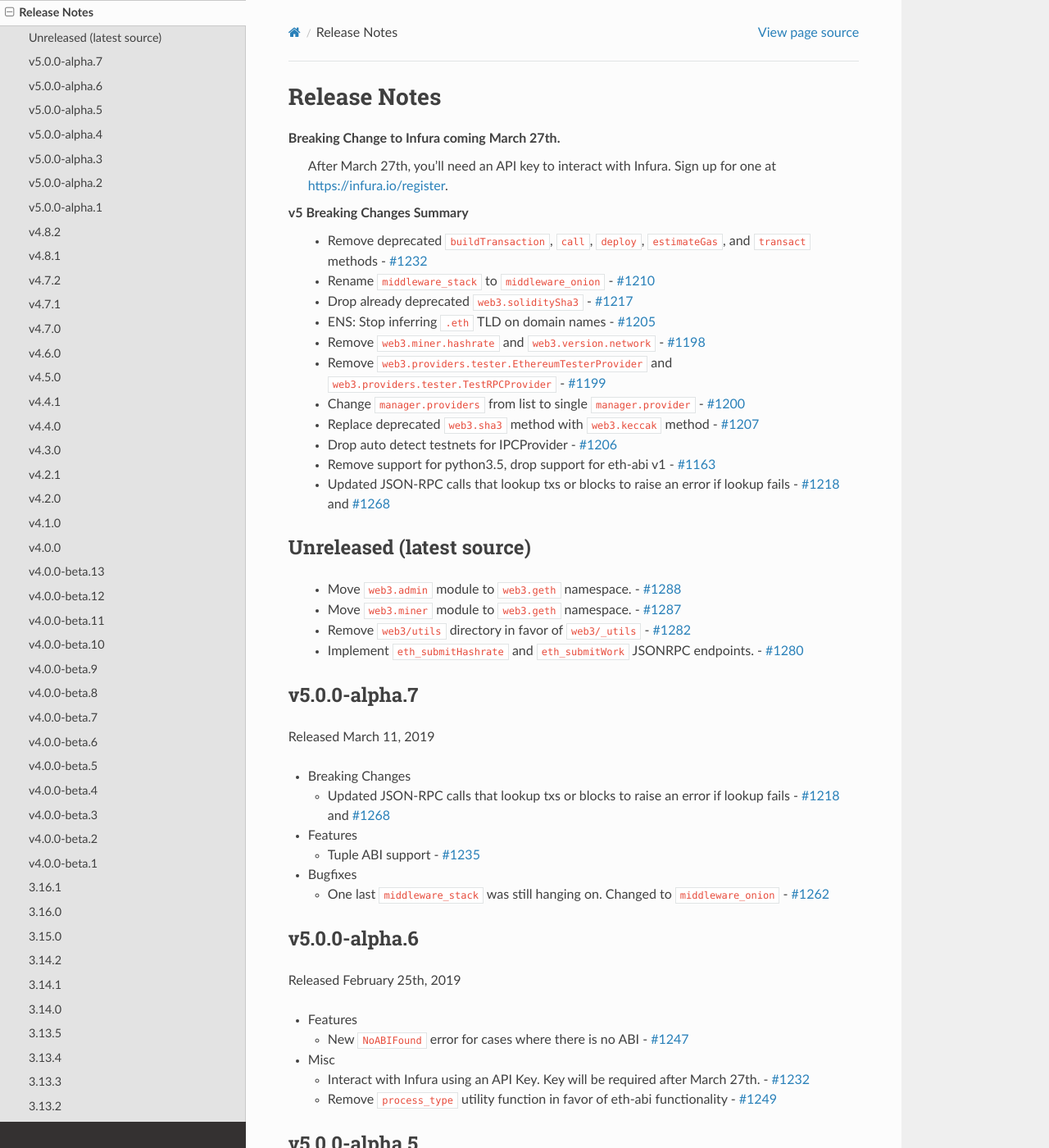
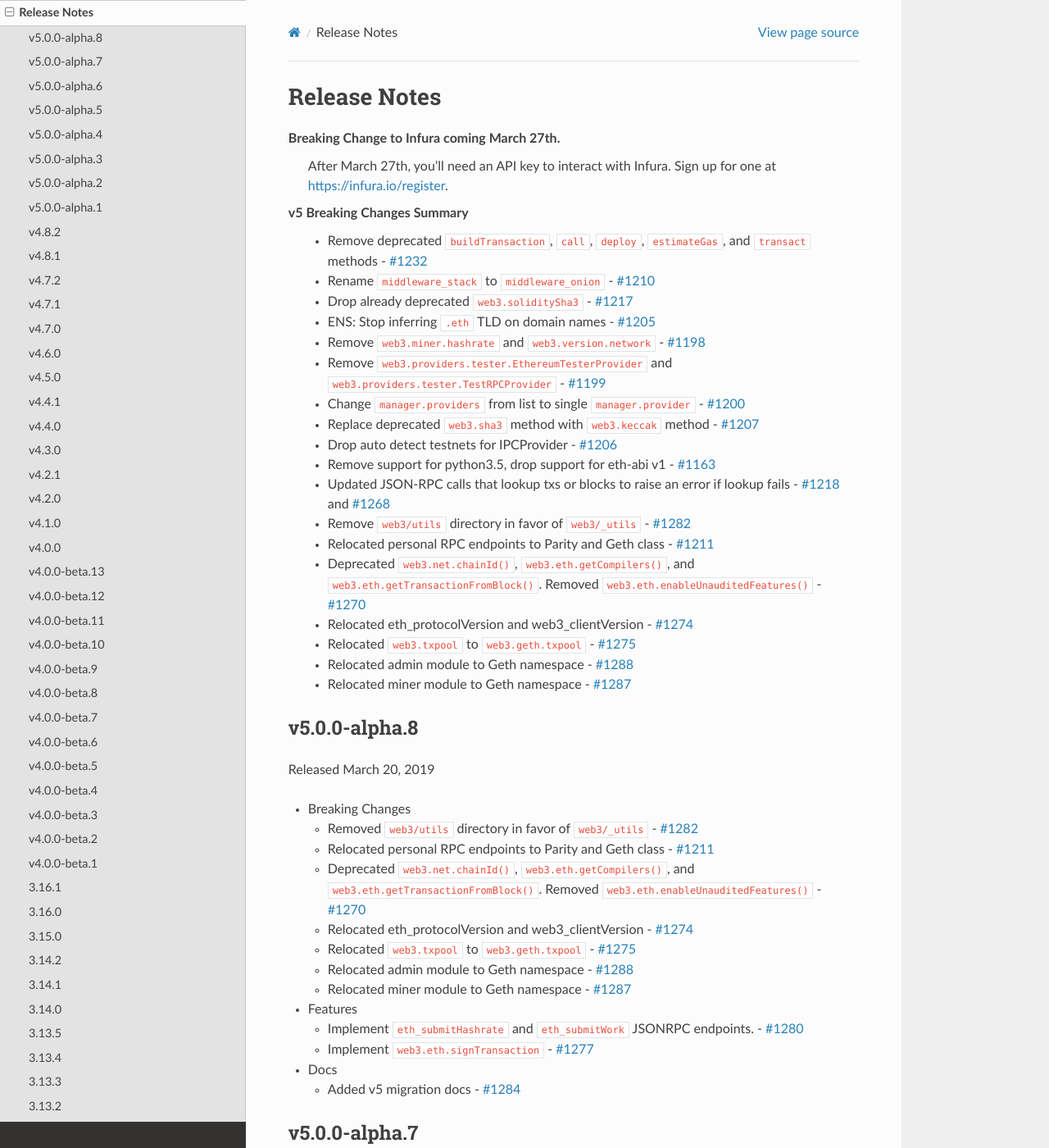
Before and after one commit to shuziren/web3.py, a Sphinx documentation site: the page built from docs/releases.rst, in a window 1280 px wide and 1400 px high. Shown: the whole window at 82% size. Built offline with Sphinx 7.4.7 and the Read the Docs theme 2.0.0, drawn with Linux system fonts in a browser that asks for light colours.

Commit message:
v5.0.0a8 release notes and updated migration guide

```diff
--- a/docs/releases.rst
+++ b/docs/releases.rst
@@ -33,17 +33,55 @@ v5 Breaking Changes Summary
     an error if lookup fails
     - `#1218 <https://github.com/ethereum/web3.py/pull/1218>`_ and
     `#1268 <https://github.com/ethereum/web3.py/pull/1268>`_
-
-Unreleased (latest source)
---------------------------
-  - Move ``web3.admin`` module to ``web3.geth`` namespace.
-    - `#1288 <https://github.com/ethereum/web3.py/pull/1288>`_
-  - Move ``web3.miner`` module to ``web3.geth`` namespace.
-    - `#1287 <https://github.com/ethereum/web3.py/pull/1287>`_
   - Remove ``web3/utils`` directory in favor of ``web3/_utils``
     - `#1282 <https://github.com/ethereum/web3.py/pull/1282>`_
+  - Relocated personal RPC endpoints to Parity and Geth class
+    - `#1211 <https://github.com/ethereum/web3.py/pull/1211>`_
+  - Deprecated ``web3.net.chainId()``, ``web3.eth.getCompilers()``,
+    and ``web3.eth.getTransactionFromBlock()``. Removed ``web3.eth.enableUnauditedFeatures()``
+    - `#1270 <https://github.com/ethereum/web3.py/pull/1270>`_
+  - Relocated eth_protocolVersion and web3_clientVersion
+    - `#1274 <https://github.com/ethereum/web3.py/pull/1274>`_
+  - Relocated ``web3.txpool`` to ``web3.geth.txpool``
+    - `#1275 <https://github.com/ethereum/web3.py/pull/1275>`_
+  - Relocated admin module to Geth namespace
+    - `#1288 <https://github.com/ethereum/web3.py/pull/1288>`_
+  - Relocated miner module to Geth namespace
+    - `#1287 <https://github.com/ethereum/web3.py/pull/1287>`_
+
+v5.0.0-alpha.8
+--------------
+Released March 20, 2019
+
+- Breaking Changes
+
+  - Removed ``web3/utils`` directory in favor of ``web3/_utils``
+    - `#1282 <https://github.com/ethereum/web3.py/pull/1282>`_
+  - Relocated personal RPC endpoints to Parity and Geth class
+    - `#1211 <https://github.com/ethereum/web3.py/pull/1211>`_
+  - Deprecated ``web3.net.chainId()``, ``web3.eth.getCompilers()``,
+    and ``web3.eth.getTransactionFromBlock()``. Removed ``web3.eth.enableUnauditedFeatures()``
+    - `#1270 <https://github.com/ethereum/web3.py/pull/1270>`_
+  - Relocated eth_protocolVersion and web3_clientVersion
+    - `#1274 <https://github.com/ethereum/web3.py/pull/1274>`_
+  - Relocated ``web3.txpool`` to ``web3.geth.txpool``
+    - `#1275 <https://github.com/ethereum/web3.py/pull/1275>`_
+  - Relocated admin module to Geth namespace
+    - `#1288 <https://github.com/ethereum/web3.py/pull/1288>`_
+  - Relocated miner module to Geth namespace
+    - `#1287 <https://github.com/ethereum/web3.py/pull/1287>`_
+
+- Features
+
   - Implement ``eth_submitHashrate`` and ``eth_submitWork`` JSONRPC endpoints.
     - `#1280 <https://github.com/ethereum/web3.py/pull/1280>`_
+  - Implement ``web3.eth.signTransaction``
+    - `#1277 <https://github.com/ethereum/web3.py/pull/1277>`_
+
+- Docs
+
+  - Added v5 migration docs
+    - `#1284 <https://github.com/ethereum/web3.py/pull/1284>`_
 
 v5.0.0-alpha.7
 --------------
```
Also changed, not shown: docs/v5_migration.rst (+18 -1 lines).
